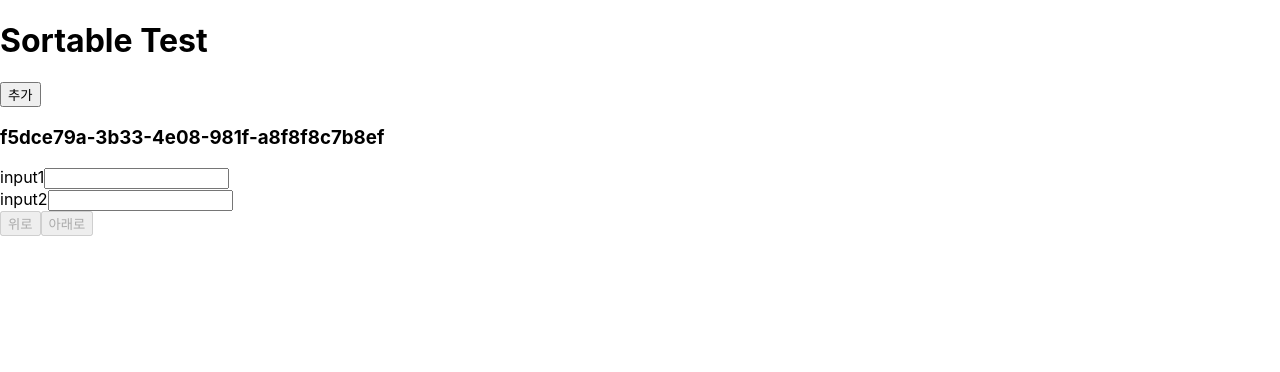
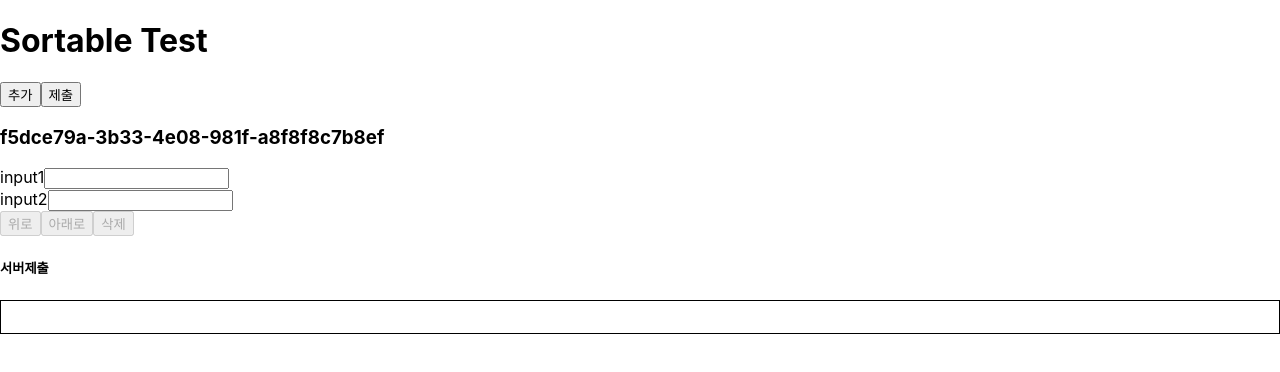
Before and after one commit to ocipap/codeLife, a React (Create React App) app in the folder mobx/: page / in a window 1280 px wide. Shown: the top 372 px of the page. Built offline with nearby package versions, Linux system fonts and the light colour scheme.

Commit message:
new: panel 분리

```diff
--- /dev/null
+++ b/mobx/src/SortableTest/DisplayPanel.tsx
@@ -0,0 +1,13 @@
+import { observer } from "mobx-react";
+import { useMobxStore } from "./useMobxStore";
+
+const DisplayPanel = () => {
+  const store = useMobxStore();
+
+  return <div>
+    <h5>서버제출</h5>
+    <pre style={{ padding: 16, border: '1px solid #000000'}}>{store.sendServerValue}</pre>
+  </div>
+}
+
+export default observer(DisplayPanel)
--- a/mobx/src/SortableTest/SortableItem.tsx
+++ b/mobx/src/SortableTest/SortableItem.tsx
@@ -6,11 +6,21 @@ type SortableItemProps = {
   item: SortableItemStore,
   onUp: () => void,
   onDown: () => void,
-  upDisabled: boolean,
-  downDisabled: boolean,
+  onDelete: () => void,
+  isUpDisabled: boolean,
+  isDownDisabled: boolean,
+  isDeletable: boolean,
 }
 
-export const SortableItem: React.FC<SortableItemProps> = ({ item, onUp, onDown, upDisabled, downDisabled }) => {
+export const SortableItem: React.FC<SortableItemProps> = ({
+  item,
+  onUp,
+  onDown,
+  onDelete,
+  isUpDisabled,
+  isDownDisabled,
+  isDeletable,
+}) => {
   return <div>
     <h3>{item.id}</h3>
     <div>
@@ -24,8 +34,9 @@ export const SortableItem: React.FC<SortableItemProps> = ({ item, onUp, onDown,
         type="text"
         onChange={(event) => item.setInput2(event.target.value)}/>
     </div>
-    <button disabled={upDisabled} onClick={onUp}>위로</button>
-    <button disabled={downDisabled} onClick={onDown}>아래로</button>
+    <button disabled={isUpDisabled} onClick={onUp}>위로</button>
+    <button disabled={isDownDisabled} onClick={onDown}>아래로</button>
+    <button disabled={!isDeletable} onClick={onDelete}>삭제</button>
   </div>
 }
 
--- a/mobx/src/SortableTest/SortableItemStore.ts
+++ b/mobx/src/SortableTest/SortableItemStore.ts
@@ -22,6 +22,14 @@ class SortableItemStore {
   setInput2(value: string) {
     this.input2 = value;
   }
+
+  get value() {
+    return {
+      id: this.id,
+      input1: this.input1,
+      input2: this.input2
+    }
+  }
 }
 
 export default SortableItemStore;
--- a/mobx/src/SortableTest/SortableStore.ts
+++ b/mobx/src/SortableTest/SortableStore.ts
@@ -3,14 +3,22 @@ import { makeAutoObservable } from "mobx";
 
 class SortableStore {
   items: SortableItemStore[];
+  sendServerValue: string;
 
   constructor() {
     this.items = [new SortableItemStore('', '')];
+    this.sendServerValue = ''
     makeAutoObservable(this);
   }
 
   addItem() {
     this.items = [...this.items, new SortableItemStore('', '')]
+  }
+
+  submit() {
+    const value = this.items.map(item => item.value);
+    console.log('서버 호출', this.items.map(item => item.value))
+    this.sendServerValue = JSON.stringify(value , null, 2)
   }
 
   up(pos: number) {
@@ -30,6 +38,18 @@ class SortableStore {
       .concat(this.items.slice(toPosition + 1))
 
   }
+
+  isDisabled(index: number) {
+    return index === 0 || index === this.items.length - 1
+  }
+
+  get isDeletable() {
+    return this.items.length > 1
+  }
+
+  remove(_id: string) {
+    this.items = this.items.filter(({ id }) => id !== _id)
+  }
 }
 
 export default SortableStore;
--- a/mobx/src/SortableTest/index.tsx
+++ b/mobx/src/SortableTest/index.tsx
@@ -1,6 +1,7 @@
 import { observer } from "mobx-react";
 import { StoreProvider, useMobxStore } from "./useMobxStore";
 import SortableItem from "./SortableItem";
+import DisplayPanel from "./DisplayPanel";
 
 const SortableTest = observer(() => {
   const store = useMobxStore();
@@ -10,24 +11,30 @@ const SortableTest = observer(() => {
       <div>
         <h1>Sortable Test</h1>
         <button onClick={() => store.addItem()}>추가</button>
+        <button onClick={() => store.submit()}>제출</button>
       </div>
       <div>
-        {store.items.map((item, index) => <SortableItem
-          key={item.id}
-          item={item}
-          onUp={() => store.up(index)}
-          onDown={() => store.down(index)}
-          upDisabled={index === 0}
-          downDisabled={index === store.items.length - 1}
-          />
+        {store.items.map((item, index) => (
+          <SortableItem
+            key={item.id}
+            item={item}
+            onUp={() => store.up(index)}
+            onDown={() => store.down(index)}
+            onDelete={() => store.remove(item.id)}
+            isUpDisabled={store.isDisabled(index)}
+            isDownDisabled={store.isDisabled(index)}
+            isDeletable={store.isDeletable}
+
+          />)
         )}
       </div>
+      <DisplayPanel/>
     </>
   );
 });
 
 export default () => {
   return <StoreProvider>
-    <SortableTest />
+    <SortableTest/>
   </StoreProvider>
 };
```
